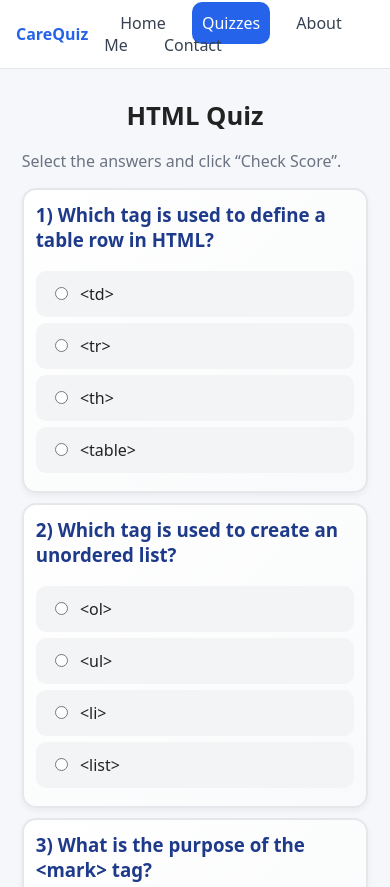
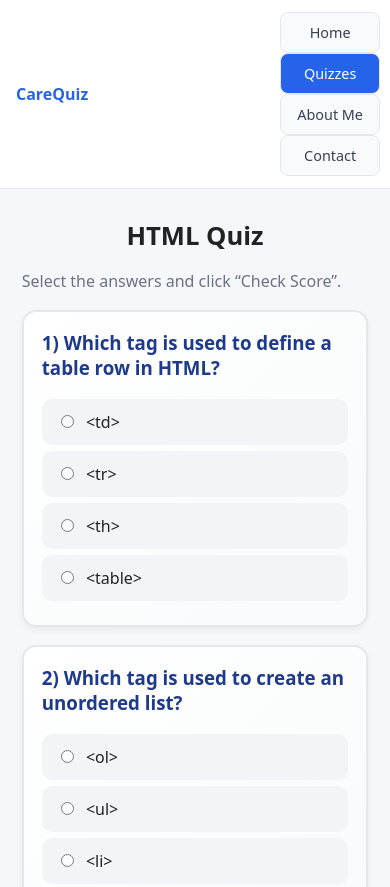
Before and after one commit to SASagorAhmed/carequiz, a plain HTML site: page quizzes.html in a window 390 px wide. Shown: the top 887 px of the page. Drawn offline with Linux system fonts and the light colour scheme.

Commit message:
again mobile screen fixed

```diff
--- a/styles.css
+++ b/styles.css
@@ -175,43 +175,34 @@ body{margin:0;font-family:system-ui,-apple-system,Segoe UI,Roboto,Helvetica,Aria
   font-weight: bold;
   color: #065f46;
 }
-/* 📱 Mobile Responsive Fix */
+
+/* 📱 General mobile/tablet rules */
 @media (max-width: 768px) {
-  .container {
-    width: 95%;
-    padding: 12px;
-  }
+  .container { width: 95%; padding: 12px; }
+  h1 { font-size: 1.6rem; text-align: center; }
+  .actions { flex-direction: column; }
+  .button { width: 100%; }
+}
 
-  h1 {
-    font-size: 1.6rem;
-    text-align: center;
-  }
-
-  /* Navigation stacks vertically */
+/* 📱 Extra small screens (< 450px) */
+@media (max-width: 450px) {
   .nav {
     flex-direction: column;
-    gap: 8px;
-    align-items: center;
+    align-items: stretch;
+    gap: 6px;
   }
   .nav a {
+    display: block;
     width: 100%;
     text-align: center;
     padding: 10px;
+    font-size: 0.9rem;
+    border: 1px solid var(--ring);
+    border-radius: 8px;
+    background: #f9fafb;
   }
-
-  /* Quiz cards shrink properly */
-  .q {
-    padding: 12px;
-    margin: 10px 0;
-  }
-
-  /* Buttons stack on mobile */
-  .actions {
-    flex-direction: column;
-    gap: 10px;
-  }
-  .button {
-    width: 100%;
-    text-align: center;
+  .nav a.active {
+    background: var(--brand);
+    color: var(--brand-ink);
   }
 }
```
